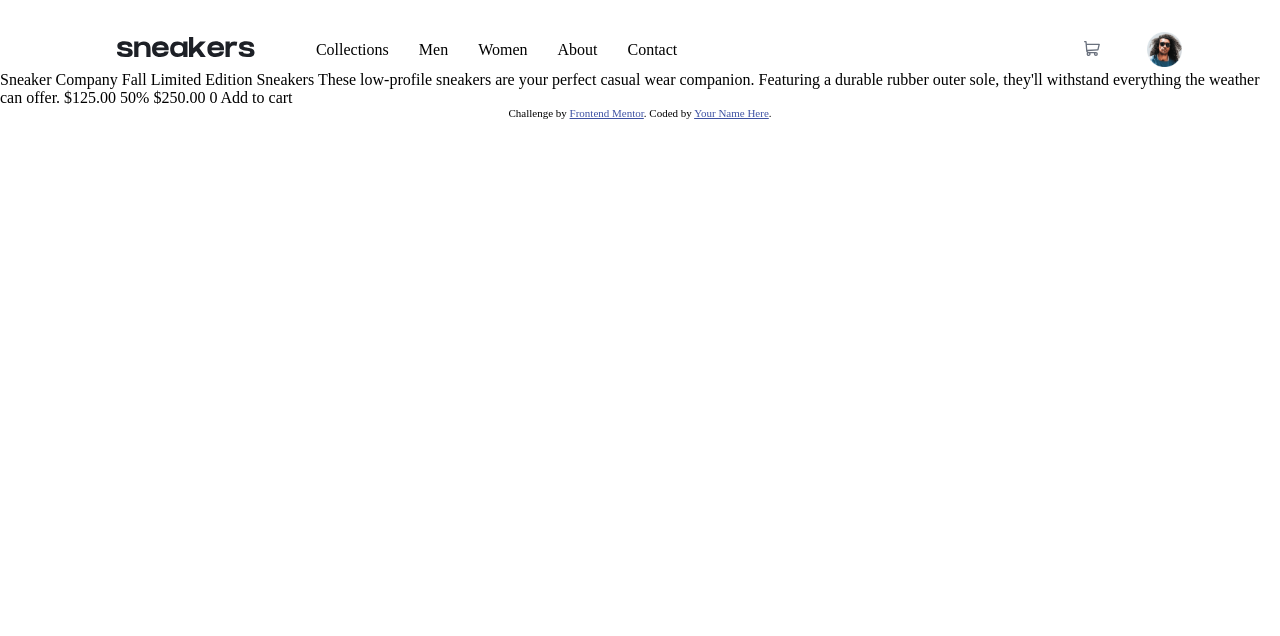
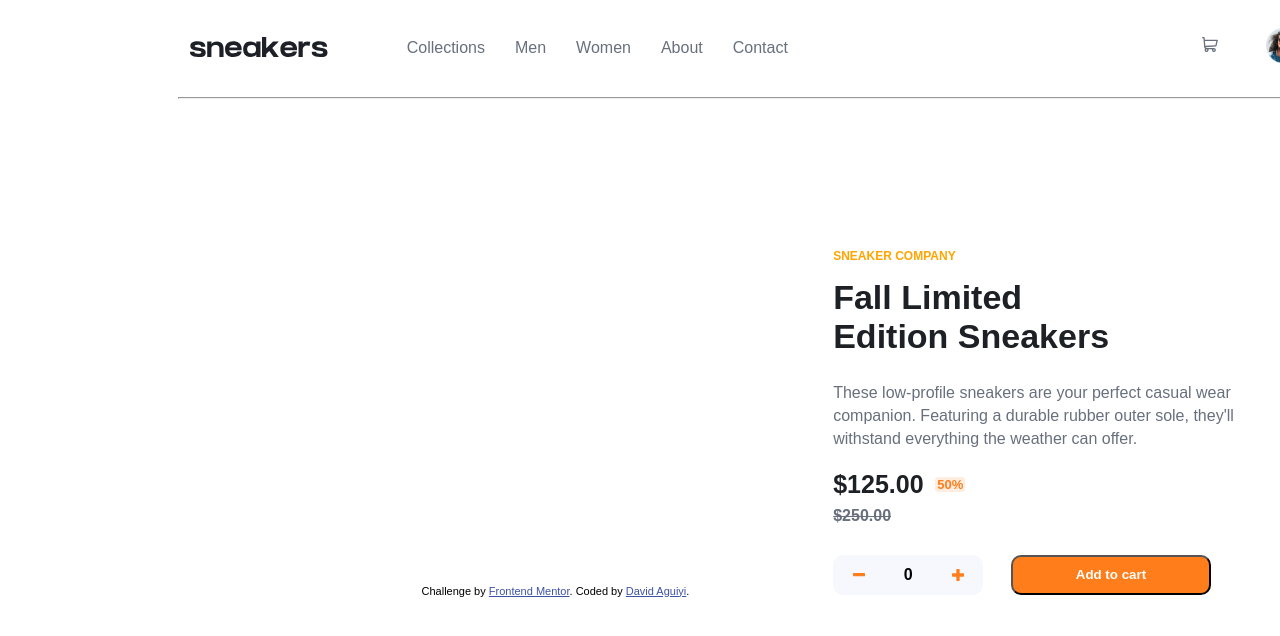
Before and after one commit to david-aguiyi/ecommerce-product-page-main, a plain HTML site: page index.html in a window 1280 px wide. Drawn offline with Linux system fonts and the light colour scheme; a web font is replaced by a local one.

Commit message:
Created the leftside of ecommerce page This part talks about the product and gives opportunity to add to  cart

```diff
--- a/index.html
+++ b/index.html
@@ -33,23 +33,44 @@
       </div>
     </nav>
   </div>
+  <hr />
+  <!-- <div class="left-img">
+    <img src="images/image-product-1.jpg" alt="image-product-1" id="pro-1">
+  </div> -->
+  <div class="right">
+    <div class="compyName">
+      SNEAKER COMPANY
+    </div>
+    <div class="sneaktitle">
+      Fall Limited Edition Sneakers
+    </div>
+    <div class="description">
+      These low-profile sneakers are your perfect casual wear companion. Featuring a
+      durable rubber outer sole, they'll withstand everything the weather can offer.
+    </div>
+    <div class="prices">
+      <b id="main-price">$125.00</b>
+      <div id="disc-p">
+        <b id="discount">50%</b>
+      </div>
+    </div>
 
-  Sneaker Company
+    <b id="slash-price">$250.00</b>
 
-  Fall Limited Edition Sneakers
-
-  These low-profile sneakers are your perfect casual wear companion. Featuring a
-  durable rubber outer sole, they'll withstand everything the weather can offer.
-  $125.00
-  50%
-  $250.00
-
-  0
-  Add to cart
-
+    <div>
+      <div class="counter">
+        <img src="images/icon-minus.svg" alt="icon-minus">
+        0
+        <img src="images/icon-plus.svg" alt="icon-plus">
+      </div>
+      <div class="button">
+        <button id="add-to-cart">Add to cart</button>
+      </div>
+    </div>
+  </div>
   <div class="attribution">
     Challenge by <a href="https://www.frontendmentor.io?ref=challenge" target="_blank">Frontend Mentor</a>.
-    Coded by <a href="#">Your Name Here</a>.
+    Coded by <a href="https://github.com/david-aguiyi/ecommerce-product-page-main">David Aguiyi</a>.
   </div>
 </body>
 
--- a/style.css
+++ b/style.css
@@ -7,7 +7,7 @@
 }
 
 body {
-    font-family: Kumbh "Sans";
+    font-family: 'Kumbh Sans', sans-serif;
     position: fixed;
 }
 
@@ -29,6 +29,7 @@ body {
 }
 
 img#logo {
+    color: hsl(223, 64%, 98%);
     /* width: 50%; */
     position: relative;
     left: -150%;
@@ -67,6 +68,7 @@ img#avatar {
     justify-content: space-between;
     position: relative;
     left: -30%;
+    color: hsl(219, 9%, 45%);
 }
 
 .list ul li {
@@ -74,15 +76,123 @@ img#avatar {
     list-style: none;
 }
 
-@media screen and (max-width: 1240px) {
-    body {
-        background-color: red;
-    }
+/* img#pro-1 {
+    width: 300px;
+    height: 300px;
+    border-radius: 10px;
+} */
+
+.right {
+    /* background-color: rgb(255, 0, 0); */
+    max-width: 40%;
+    display: flex;
+    flex-direction: column;
+    justify-content: right;
+    /* align-items: center; */
+    position: relative;
+    right: -75%;
+    margin-top: 150px
+}
+
+.compyName {
+    font-weight: 700;
+    color: orange;
+    font-size: 12px;
+    margin-bottom: 15px;
+}
+
+.sneaktitle {
+    font-weight: 700;
+    color: hsl(220, 13%, 13%);
+    font-size: 34px;
+    margin-bottom: 25px;
+    width: 70%;
+}
+
+.description {
+    margin-bottom: 20px;
+    line-height: 23px;
+    color: hsl(219, 9%, 45%);
+}
+
+.prices #main-price {
+    font-size: 25px;
+    color: hsl(220, 13%, 13%);
+    /* margin-right: 20px; */
+    /* margin-bottom: 300px; */
+}
+
+#disc-p {
+    background-color: hsl(25, 100%, 94%);
+    /* text-align: center; */
+    width: 30px;
+    display: flex;
+    align-items: center;
+    justify-content: center;
+    border-radius: 3.5px;
+    position: relative;
+    right: -23%;
+    margin-top: -22.5px;
+    color: hsl(26, 100%, 55%);
+}
+
+#discount {
+    /* background-color: white; */
+    /* text-align: center; */
+    font-size: 13px;
+    /* width: 300px; */
+}
+
+#slash-price {
+    color: hsl(219, 9%, 45%);
+    text-decoration: line-through;
+    margin-top: 15px;
+}
+
+.counter {
+    background-color: hsl(223, 64%, 98%);
+    width: 150px;
+    height: 40px;
+    display: flex;
+    align-items: center;
+    justify-content: space-around;
+    border-radius: 10px;
+    font-weight: 700;
+    margin-top: 30px;
+}
+
+button {
+    font-weight: 700;
+    border-radius: 10px;
+    height: 40px;
+    width: 200px;
+    text-align: center;
+    display: flex;
+    align-items: center;
+    justify-content: center;
+    margin-top: -40px;
+    outline: none;
+    background-color: hsl(26, 100%, 55%);
+    color: white;
+}
+
+button img {
+    width: 15px;
+    height: 15px;
+    margin-right: 15px;
+}
+
+button #add-to-cart {
+    outline: none;
+}
+
+@media screen and (max-width: 1500px) {
+
 
     img#logo {
         /* width: 50%; */
         position: relative;
-        left: -90%;
+        left: -80%;
         margin-top: 37px;
     }
 
@@ -95,7 +205,7 @@ img#avatar {
     .left {
         margin-top: -40px;
         position: relative;
-        right: -150%;
+        right: -280%;
     }
 
     #chart {
@@ -114,12 +224,31 @@ img#avatar {
         flex-direction: row;
         align-items: center;
         position: relative;
-        left: 30%;
+        left: 38%;
+        margin-top: -37px;
     }
 
     .list ul li {
         padding: 15px;
         list-style: none;
+    }
+
+    hr {
+        width: 103.5%;
+        position: relative;
+        left: 16%;
+        margin-top: 30px;
+        color: black;
+    }
+
+    .button {
+        font-weight: 700;
+        position: relative;
+        right: -40%;
+        margin-top: -19px;
+        height: 30px;
+        outline: none;
+        /* color: black; */
     }
 }
 
```
